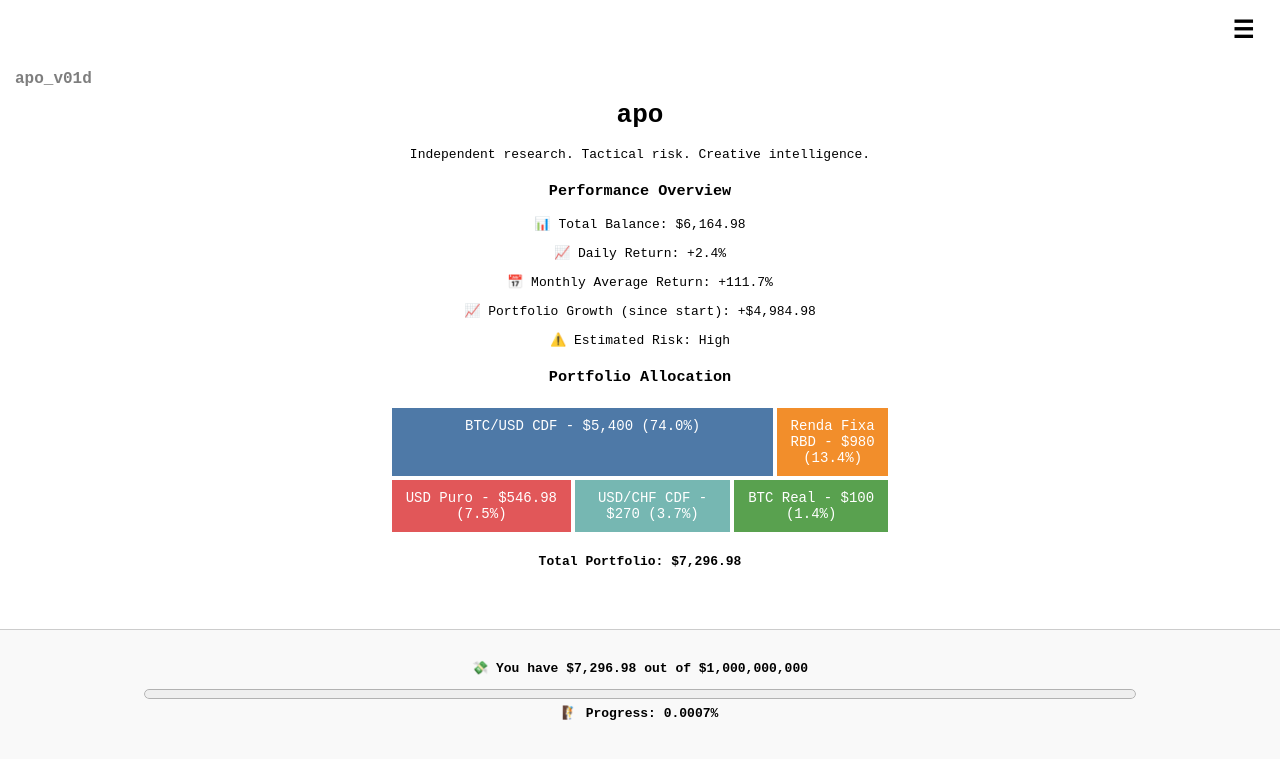
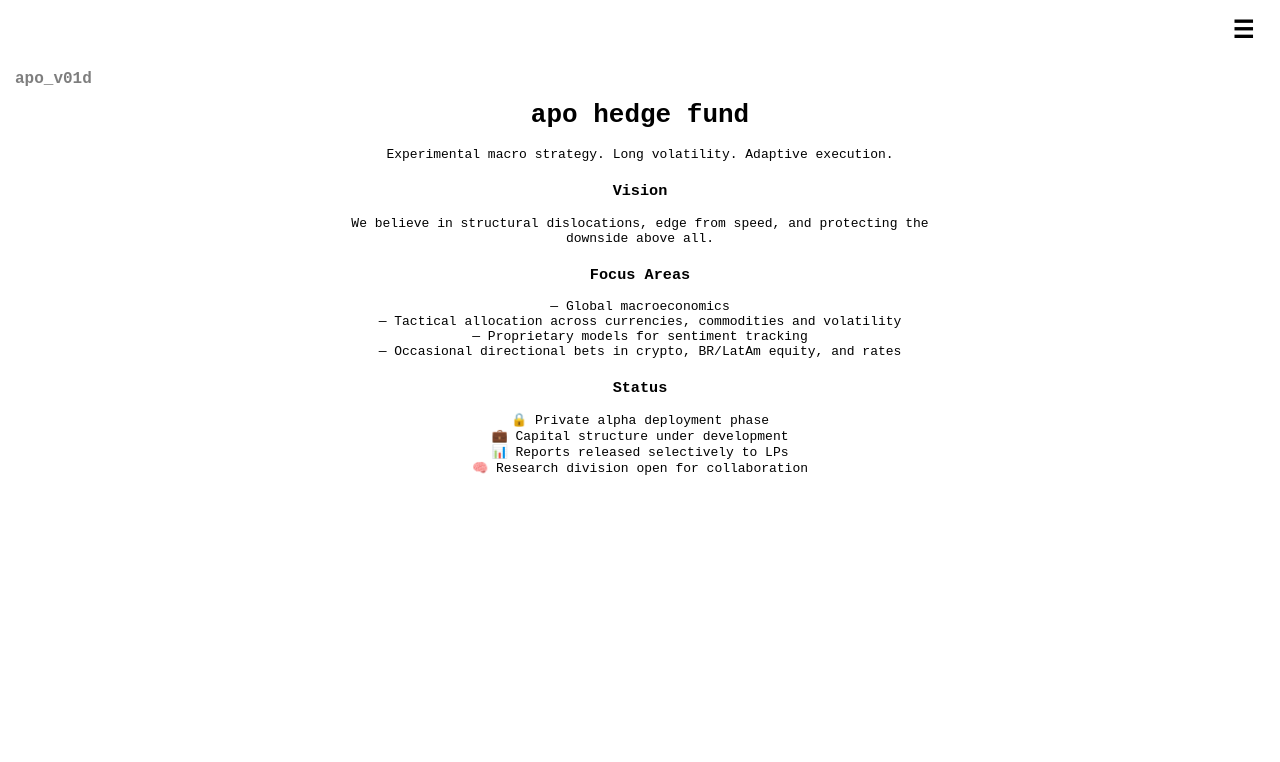
Before and after one commit to LevissimoCr4cker/apo_v01d.github.io, a plain HTML site: page index.html in a window 1280 px wide. Drawn offline with Linux system fonts and the light colour scheme.

Commit message:
Update index.html

```diff
--- a/index.html
+++ b/index.html
@@ -1,7 +1,7 @@
 <!DOCTYPE html>
 <html>
 <head>
-  <title>portifolio</title>
+  <title>apo_v01d hedge fund</title>
   <meta name="viewport" content="width=device-width, initial-scale=1.0">
   <style>
     body {
@@ -12,7 +12,6 @@
       padding: 0;
     }
 
-    /* 🌱 Hamburger Menu */
     .hamburger {
       position: fixed;
       top: 15px;
@@ -71,80 +70,22 @@
     .section {
       margin-top: 20px;
     }
-
-    .treemap {
-      display: flex;
-      flex-wrap: wrap;
-      width: 100%;
-      max-width: 500px;
-      margin: 20px auto;
-    }
-
-    .block {
-      flex-grow: 1;
-      flex-basis: 100%;
-      margin: 2px;
-      color: white;
-      font-size: 14px;
-      padding: 10px;
-      box-sizing: border-box;
-    }
-
-    .block:nth-child(1) { background-color: #4e79a7; flex-basis: 70.2%; }
-    .block:nth-child(2) { background-color: #f28e2b; flex-basis: 16.1%; }
-    .block:nth-child(3) { background-color: #e15759; flex-basis: 9.0%; }
-    .block:nth-child(4) { background-color: #76b7b2; flex-basis: 4.4%; }
-    .block:nth-child(5) { background-color: #59a14f; flex-basis: 1.6%; }
-
-    .total {
-      margin-top: 10px;
-      font-weight: bold;
-    }
-
-    .progress-footer {
-      text-align: center;
-      padding: 30px 20px;
-      background: #f9f9f9;
-      border-top: 1px solid #ccc;
-    }
-
-    .progress-footer .counter-text {
-      margin-bottom: 8px;
-      font-weight: bold;
-    }
-
-    progress {
-      width: 80%;
-      height: 20px;
-    }
-
-    @media (max-width: 600px) {
-      .treemap {
-        flex-direction: column;
-      }
-      .block {
-        flex-basis: auto !important;
-        width: 100%;
-      }
-    }
   </style>
 </head>
 <body>
 
-  <!-- 🍔 Hamburger Icon -->
   <button class="hamburger" onclick="toggleMenu()">☰</button>
 
-  <!-- 🌫️ Slide-out Menu -->
   <div class="menu" id="menu">
     <a href="obsidian.html">Obsidian</a>
     <a href="#">Trader bot live</a>
     <a href="heatmap">$BTC heat map</a>
-     <a href="heatmap_btc"> another $BTC heat map</a>
+    <a href="heatmap_btc">Another $BTC heat map</a>
     <a href="btc-tracker.html">BTC Tracker App</a>
     <a href="btchugapp.html">Bitcoin hug</a>
-    <a href="#">Volatility calculator</a>
+    <a href="#">Degenerative AI</a>
     <a href="#">Stock forecaster</a>
-    <a href="https://t.co/aURsM0g8Nm" target="_blank">NFT portifolio</a>
+    <a href="https://t.co/aURsM0g8Nm" target="_blank">NFT portfolio</a>
     <a href="#">apo_v01d world</a>
     <a href="about.html">About</a>
   </div>
@@ -152,41 +93,29 @@
   <div class="sidebar">apo_v01d</div>
 
   <div class="container">
-    <h1>apo</h1>
-    <p>Independent research. Tactical risk. Creative intelligence.</p>
+    <h1>apo hedge fund</h1>
+    <p>Experimental macro strategy. Long volatility. Adaptive execution.</p>
 
     <div class="section">
-      <h3>Performance Overview</h3>
-      <p>📊 Total Balance: $6,164.98</p>
-      <p>📈 Daily Return: +2.4%</p>
-      <p>📅 Monthly Average Return: +111.7%</p>
-      <p>📈 Portfolio Growth (since start): +$4,984.98</p>
-      <p>⚠️ Estimated Risk: High</p>
+      <h3>Vision</h3>
+      <p>We believe in structural dislocations, edge from speed, and protecting the downside above all.</p>
     </div>
 
     <div class="section">
-      <h3>Portfolio Allocation</h3>
-      <div class="treemap">
-        <div class="block">BTC/USD CDF - $5,400 (74.0%)</div>
-<div class="block">Renda Fixa RBD - $980 (13.4%)</div>
-<div class="block">USD Puro - $546.98 (7.5%)</div>
-<div class="block">USD/CHF CDF - $270 (3.7%)</div>
-<div class="block">BTC Real - $100 (1.4%)</div>
-</div>
-<div class="total">Total Portfolio: $7,296.98</div>
-</div>
-</div>
+      <h3>Focus Areas</h3>
+      <p>— Global macroeconomics<br>
+         — Tactical allocation across currencies, commodities and volatility<br>
+         — Proprietary models for sentiment tracking<br>
+         — Occasional directional bets in crypto, BR/LatAm equity, and rates</p>
+    </div>
 
-<!-- 📉 Progress Counter at Footer -->
-<div class="progress-footer">
-  <div class="counter-text">
-    💸 You have $7,296.98 out of $1,000,000,000
-  </div>
-  <progress value="7296.98" max="1000000000"></progress>
-  <div class="counter-text">
-    🧗 Progress: 0.0007%
-  </div>
-
+    <div class="section">
+      <h3>Status</h3>
+      <p>🔒 Private alpha deployment phase<br>
+         💼 Capital structure under development<br>
+         📊 Reports released selectively to LPs<br>
+         🧠 Research division open for collaboration</p>
+    </div>
   </div>
 
   <script>
```
